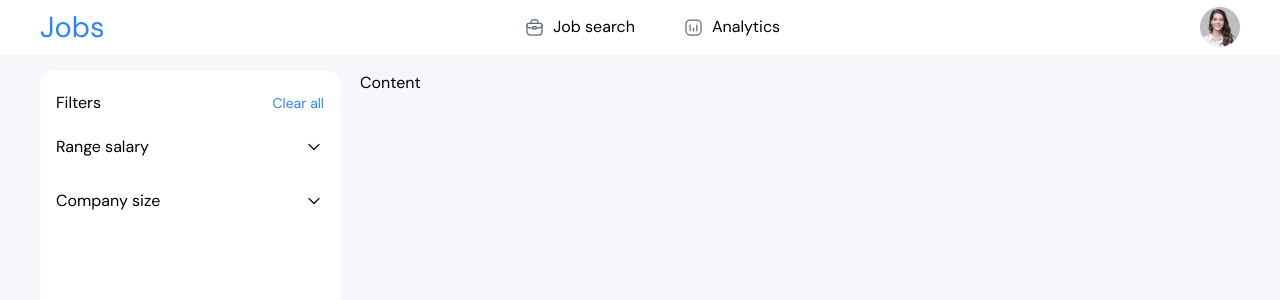
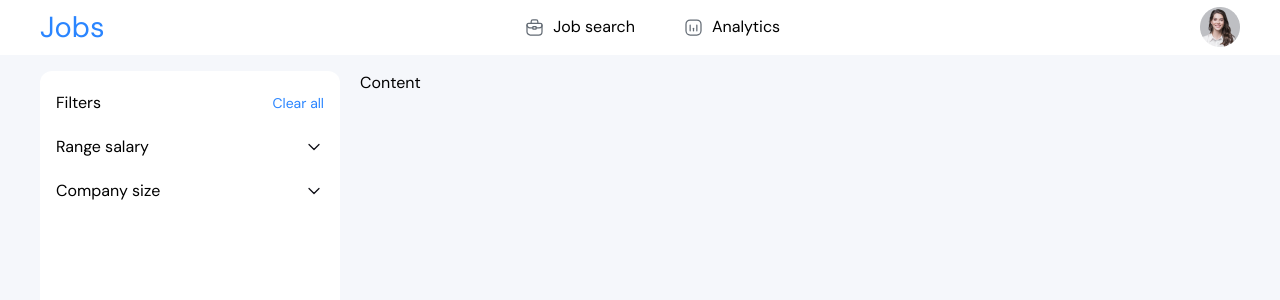
Before and after one commit to Sacramental48/card-filter, a React (Vite) app: page / in a window 1280 px wide. Shown: the top 300 px of the page. Built offline with nearby package versions, Linux system fonts and the light colour scheme; sample sign-in values are in the browser's storage.

Commit message:
changed accordion styles

```diff
--- a/src/components/Main/Aside/RangeSalary/index.tsx
+++ b/src/components/Main/Aside/RangeSalary/index.tsx
@@ -20,7 +20,7 @@ const RangeSalary = () => {
         <Accordion
         title={'Range salary'}
         >
-            <div className="flex gap-2 items-center mt-3">
+            <div className="flex gap-2 items-center">
                 <div className="flex relative">
                     <input type="number" value={salary.firstCount || ''} onChange={handleCountChange('firstCount')} className="range-input" />
                     <img className="absolute top-[13px] left-3" src="/img/svg/dollar.svg" alt="dollar" />
--- a/src/components/auth/Ui/Accordion/index.tsx
+++ b/src/components/auth/Ui/Accordion/index.tsx
@@ -16,15 +16,19 @@ const Accordion = ({ title, children }: Props) => {
     }, [isOpen]);
 
     return (
-        <section>
+        <>
             <div className="flex justify-between cursor-pointer" onClick={() => setIsOpen(!isOpen)}>
                 <h2>{title}</h2>
                     <img src={`/img/svg/arrow-${isOpen ? 'up' : 'down'}.svg`} alt="arrow-up" />
             </div>
-            <div className={`accordion-section`} ref={contentRef}>
-                {children}
-            </div>
-        </section>
+            {
+                isOpen &&
+                <div className="accordion-section mt-3" ref={contentRef}>
+                    {children}
+                </div>
+
+            }
+        </>
     )
 }
 
--- a/src/index.css
+++ b/src/index.css
@@ -13,7 +13,6 @@
 
 @layer components {
     .accordion-section {
-        margin-bottom: 10px;
         overflow: hidden;
         transition: max-height 0.3s ease;
         max-height: 0;
```
